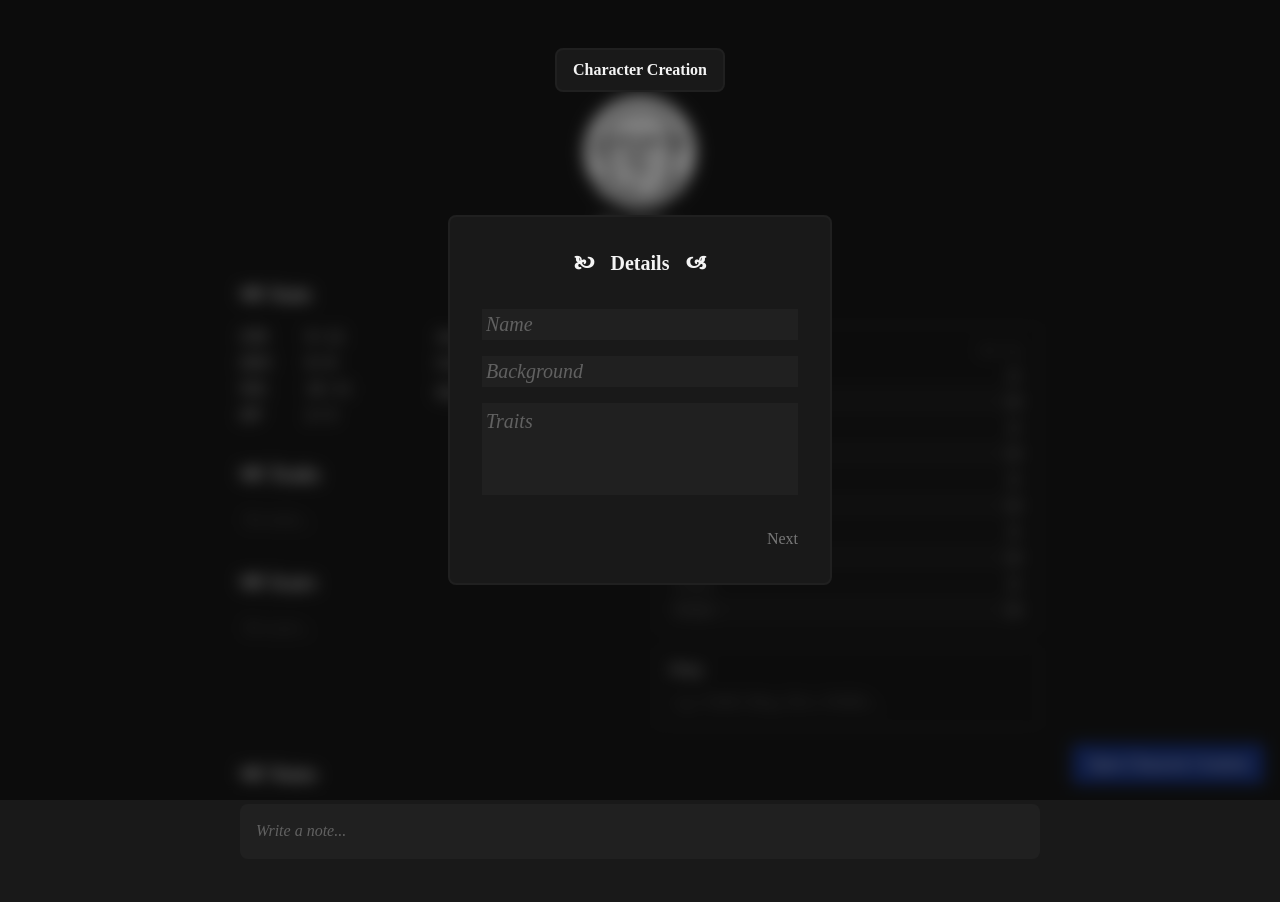
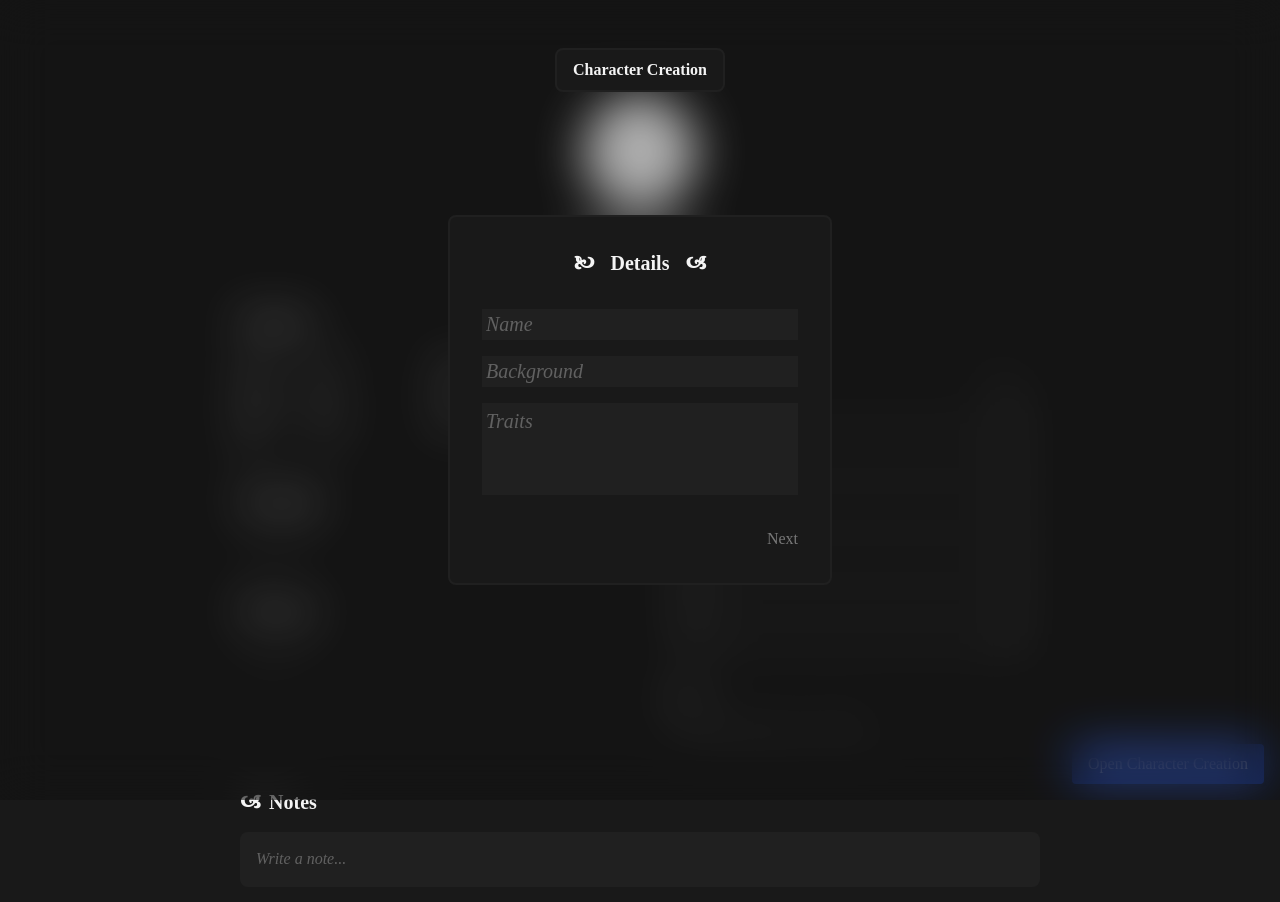
Before and after one commit to SyafiqSyech/char-sheet, a Vue app: page / in a window 1280 px wide. Shown: the top 902 px of the page. Built offline with nearby package versions, Linux system fonts and the light colour scheme; a web font is replaced by a local one.

Commit message:
clean up

```diff
--- a/src/App.vue
+++ b/src/App.vue
@@ -1,7 +1,7 @@
 <template>
   <div class="grid grid-cols-[minmax(auto,24rem)] lg:grid-cols-[repeat(2,24rem)] justify-center gap-8">
 
-    <Profile name="Bobby" :image="image" />
+    <Profile name="Bobby" background="Bonekeeper" :image="image" />
 
     <div class="flex flex-col gap-8">
 
--- a/src/components/popups/CharacterCreation.vue
+++ b/src/components/popups/CharacterCreation.vue
@@ -1,6 +1,6 @@
 <template>
   <div
-    class="z-20 top-0 left-0 w-full h-full flex justify-center items-center bg-black/50 backdrop-blur-sm fixed"
+    class="z-20 top-0 left-0 w-full h-full flex justify-center items-center bg-black/20 backdrop-blur-xl fixed"
     @click.self="$emit('close')"
   >
 
@@ -132,7 +132,10 @@ function nextStep() {
   if (step.value < maxStep) {
     step.value++;
   } else {
-    // Submit form
+    // Handle form submission or finalization here
+    console.log('Character Created:', form.value);
+    // Close the character creation popup
+    // $emit('close');
   }
 }
 
--- a/src/sections/Profile.vue
+++ b/src/sections/Profile.vue
@@ -7,8 +7,8 @@
     </div>
 
     <div class="text-center">
-      <div class="!text-3xl font-semibold">{{ name }}</div>
-      <!-- <div class="!text-xl font-semibold">Blacksmith</div> -->
+      <div class="!text-3xl font-semibold capitalize">{{ name.toUpperCase() }}</div>
+      <div class="!text-xl font-semibold">{{ background?.toUpperCase() }}</div>
     </div>
 
   </div>
@@ -17,6 +17,7 @@
 <script setup lang="ts">
 interface Props {
   name: string;
+  background?: string;
   image: string;
 }
 
```
